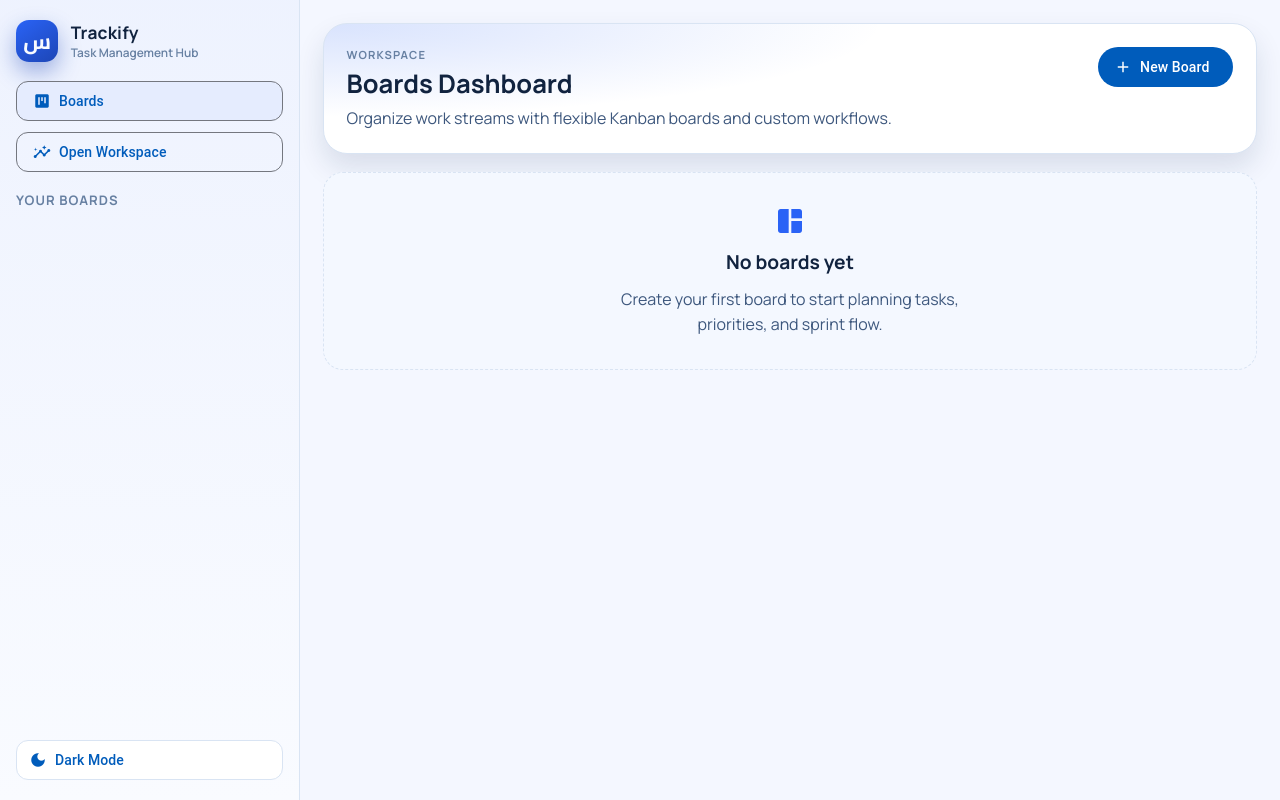
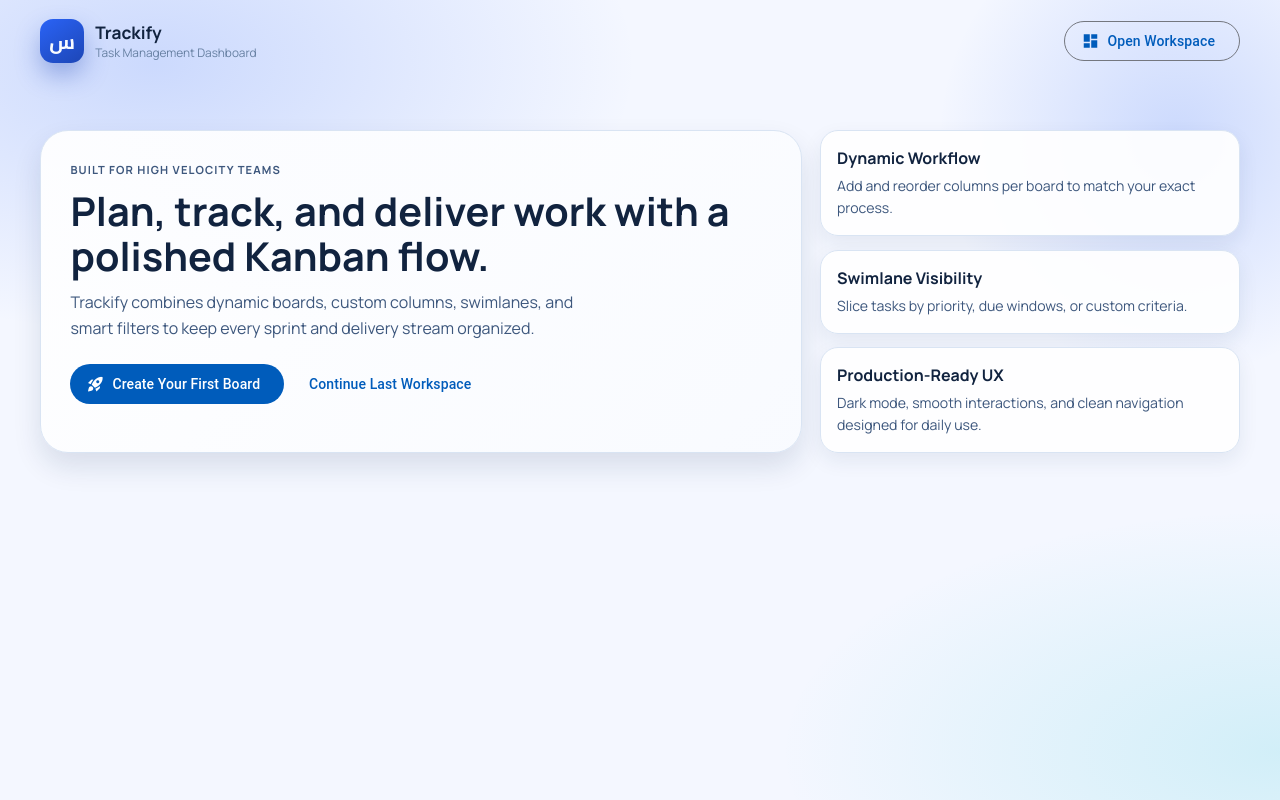
Before and after one commit to Hadi20Diab/Trackify, an Angular app: page / in a window 1280 px wide. Before the commit this address led to /boards. Built offline with nearby package versions, Linux system fonts and the light colour scheme.

Commit message:
feat(landing): add full-page marketing landing with CTA routing

```diff
--- a/src/app/app.routes.ts
+++ b/src/app/app.routes.ts
@@ -4,13 +4,16 @@ import { AppShellComponent } from './core/layout/app-shell.component';
 export const routes: Routes = [
   {
     path: '',
+    pathMatch: 'full',
+    loadComponent: () =>
+      import('./features/landing/pages/landing-page.component').then(
+        (module) => module.LandingPageComponent,
+      ),
+  },
+  {
+    path: '',
     component: AppShellComponent,
     children: [
-      {
-        path: '',
-        pathMatch: 'full',
-        redirectTo: 'boards',
-      },
       {
         path: 'boards',
         loadComponent: () =>
--- a/src/app/core/layout/app-shell.component.html
+++ b/src/app/core/layout/app-shell.component.html
@@ -9,6 +9,10 @@
     </section>
 
     <section class="sidebar__quick-actions">
+      <a mat-stroked-button class="nav-btn" routerLink="/" [routerLinkActiveOptions]="{ exact: true }" routerLinkActive="nav-btn--active">
+        <mat-icon>home</mat-icon>
+        Home
+      </a>
       <a mat-stroked-button class="nav-btn" routerLink="/boards" routerLinkActive="nav-btn--active">
         <mat-icon>view_kanban</mat-icon>
         Boards
--- /dev/null
+++ b/src/app/features/landing/pages/landing-page.component.css
@@ -0,0 +1,160 @@
+.landing-page {
+  min-height: 100vh;
+  padding: 1.2rem;
+  background:
+    radial-gradient(58% 52% at 12% 8%, color-mix(in srgb, var(--brand-500) 20%, transparent), transparent 65%),
+    radial-gradient(62% 48% at 100% 94%, color-mix(in srgb, var(--accent-cyan) 16%, transparent), transparent 63%),
+    var(--page-background);
+  position: relative;
+  overflow: hidden;
+}
+
+.landing-page__ambient {
+  position: absolute;
+  inset: -18% -14% auto auto;
+  width: min(44vw, 620px);
+  aspect-ratio: 1;
+  border-radius: 50%;
+  background: radial-gradient(circle, color-mix(in srgb, var(--brand-500) 20%, transparent), transparent 60%);
+  pointer-events: none;
+}
+
+.landing-page__topbar {
+  position: relative;
+  z-index: 2;
+  max-width: 1200px;
+  margin: 0 auto;
+  display: flex;
+  justify-content: space-between;
+  align-items: center;
+  gap: 1rem;
+}
+
+.brand {
+  display: flex;
+  align-items: center;
+  gap: 0.7rem;
+}
+
+.brand__glyph {
+  width: 44px;
+  height: 44px;
+  border-radius: 13px;
+  display: grid;
+  place-items: center;
+  color: #f9fbff;
+  background: linear-gradient(145deg, var(--brand-500), var(--brand-700));
+  font-family: 'Cairo', 'Manrope', sans-serif;
+  font-size: 1.25rem;
+  font-weight: 700;
+  box-shadow: 0 12px 24px color-mix(in srgb, var(--brand-700) 35%, transparent);
+}
+
+.brand h1 {
+  margin: 0;
+  font-size: 1.08rem;
+  color: var(--text-primary);
+}
+
+.brand p {
+  margin: 0;
+  font-size: 0.74rem;
+  color: var(--text-tertiary);
+}
+
+.landing-page__hero {
+  position: relative;
+  z-index: 1;
+  max-width: 1200px;
+  margin: 4.2rem auto 0;
+  display: grid;
+  grid-template-columns: minmax(0, 1.2fr) minmax(280px, 420px);
+  gap: 1.15rem;
+  align-items: stretch;
+}
+
+.hero-copy {
+  border-radius: 28px;
+  border: 1px solid var(--surface-border);
+  background:
+    linear-gradient(132deg, color-mix(in srgb, var(--surface-card) 94%, transparent), color-mix(in srgb, var(--surface-panel) 90%, transparent));
+  padding: clamp(1.3rem, 2.3vw, 2rem);
+  box-shadow: var(--shadow-md);
+  animation: rise-in 480ms ease-out;
+}
+
+.eyebrow {
+  margin: 0;
+  text-transform: uppercase;
+  letter-spacing: 0.1em;
+  font-size: 0.7rem;
+  color: var(--text-tertiary);
+  font-weight: 700;
+}
+
+.hero-copy h2 {
+  margin: 0.65rem 0;
+  color: var(--text-primary);
+  font-size: clamp(1.75rem, 3.1vw, 2.9rem);
+  line-height: 1.14;
+}
+
+.hero-copy > p {
+  margin: 0;
+  max-width: 56ch;
+  color: var(--text-secondary);
+  line-height: 1.6;
+}
+
+.hero-actions {
+  margin-top: 1.4rem;
+  display: flex;
+  gap: 0.8rem;
+  flex-wrap: wrap;
+}
+
+.hero-panel {
+  display: grid;
+  gap: 0.85rem;
+  animation: rise-in 640ms ease-out;
+}
+
+.hero-panel article {
+  border-radius: 18px;
+  border: 1px solid var(--surface-border);
+  background: color-mix(in srgb, var(--surface-card) 92%, transparent);
+  padding: 1rem;
+  box-shadow: var(--shadow-sm);
+}
+
+.hero-panel h3 {
+  margin: 0;
+  color: var(--text-primary);
+  font-size: 1rem;
+}
+
+.hero-panel p {
+  margin: 0.38rem 0 0;
+  color: var(--text-secondary);
+  font-size: 0.88rem;
+  line-height: 1.55;
+}
+
+@keyframes rise-in {
+  from {
+    opacity: 0;
+    transform: translateY(18px);
+  }
+
+  to {
+    opacity: 1;
+    transform: translateY(0);
+  }
+}
+
+@media (max-width: 960px) {
+  .landing-page__hero {
+    margin-top: 2.8rem;
+    grid-template-columns: 1fr;
+  }
+}
--- /dev/null
+++ b/src/app/features/landing/pages/landing-page.component.html
@@ -0,0 +1,53 @@
+<section class="landing-page">
+  <div class="landing-page__ambient"></div>
+
+  <header class="landing-page__topbar">
+    <div class="brand">
+      <div class="brand__glyph">س</div>
+      <div>
+        <h1>Trackify</h1>
+        <p>Task Management Dashboard</p>
+      </div>
+    </div>
+
+    <a mat-stroked-button routerLink="/boards">
+      <mat-icon>dashboard</mat-icon>
+      Open Workspace
+    </a>
+  </header>
+
+  <main class="landing-page__hero">
+    <section class="hero-copy">
+      <p class="eyebrow">Built For High Velocity Teams</p>
+      <h2>Plan, track, and deliver work with a polished Kanban flow.</h2>
+      <p>
+        Trackify combines dynamic boards, custom columns, swimlanes, and smart filters to keep every sprint and delivery stream organized.
+      </p>
+
+      <div class="hero-actions">
+        <a mat-flat-button color="primary" routerLink="/boards">
+          <mat-icon>rocket_launch</mat-icon>
+          Create Your First Board
+        </a>
+        <a mat-button routerLink="/board">
+          Continue Last Workspace
+        </a>
+      </div>
+    </section>
+
+    <section class="hero-panel">
+      <article>
+        <h3>Dynamic Workflow</h3>
+        <p>Add and reorder columns per board to match your exact process.</p>
+      </article>
+      <article>
+        <h3>Swimlane Visibility</h3>
+        <p>Slice tasks by priority, due windows, or custom criteria.</p>
+      </article>
+      <article>
+        <h3>Production-Ready UX</h3>
+        <p>Dark mode, smooth interactions, and clean navigation designed for daily use.</p>
+      </article>
+    </section>
+  </main>
+</section>
--- /dev/null
+++ b/src/app/features/landing/pages/landing-page.component.ts
@@ -0,0 +1,14 @@
+import { ChangeDetectionStrategy, Component } from '@angular/core';
+import { MatButtonModule } from '@angular/material/button';
+import { MatIconModule } from '@angular/material/icon';
+import { RouterLink } from '@angular/router';
+
+@Component({
+  selector: 'app-landing-page',
+  standalone: true,
+  imports: [MatButtonModule, MatIconModule, RouterLink],
+  templateUrl: './landing-page.component.html',
+  styleUrl: './landing-page.component.css',
+  changeDetection: ChangeDetectionStrategy.OnPush,
+})
+export class LandingPageComponent {}
```
